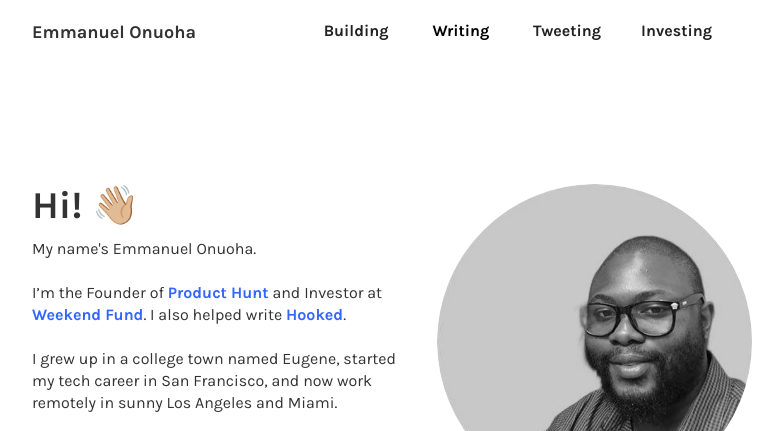
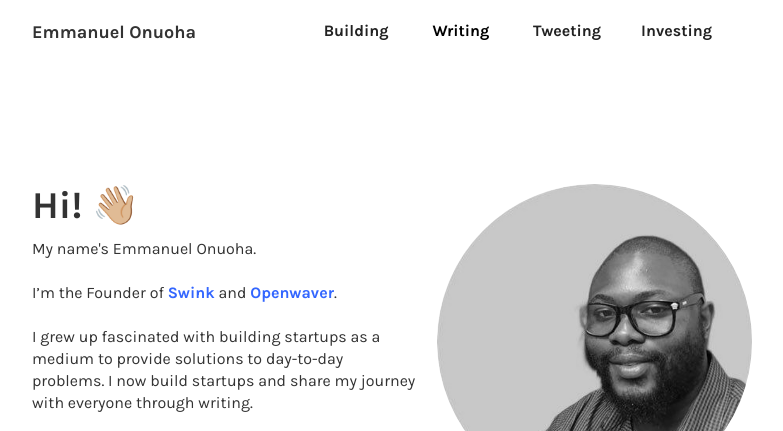
Before and after one commit to Kansoldev/Emmas-portfolio, a plain HTML site: page index.html in a window 1280 px wide. Shown: the top 431 px of the page, without its empty margins (258-1041 px from the left). Drawn offline with Linux system fonts and the light colour scheme.

Commit message:
changed about me write up

```diff
--- a/index.html
+++ b/index.html
@@ -68,12 +68,13 @@
 
           <p class="paragraph">
             My name&#x27;s Emmanuel Onuoha.<br /><br />I’m the Founder of
-            <a href="#" target="_blank">Product Hunt</a>
-            and Investor at
-            <a href="#" target="_blank">Weekend Fund</a>. I also helped write
-            <a href="#">Hooked</a>.<br /><br />I grew up in a college town named
-            Eugene, started my tech career in San Francisco, and now work
-            remotely in sunny Los Angeles and Miami.<br />
+            <a href="https://tryswink.com/" target="_blank">Swink</a>
+            and
+            <a href="https://openwaver.com/" target="_blank">Openwaver</a>.
+            <br /><br />
+            I grew up fascinated with building startups as a medium to provide
+            solutions to day-to-day problems. I now build startups and share my
+            journey with everyone through writing.
           </p>
 
           <div class="div-block-2">
```
